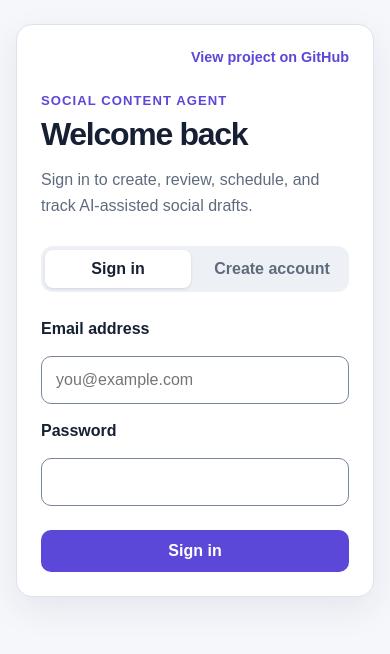
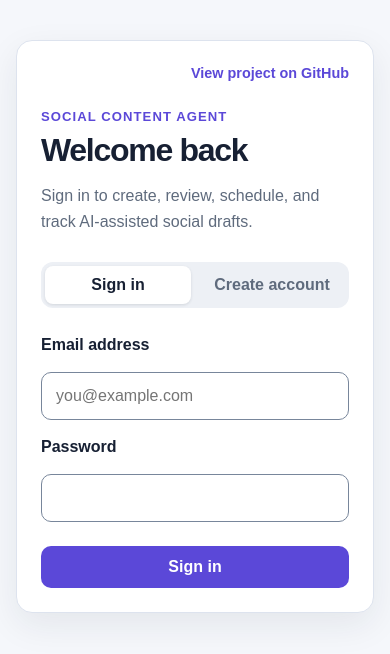
Before and after one commit to prophen/social-content-agent, a Next.js app: page /sign-in in a window 390 px wide. Shown: the top 654 px of the page. Built offline with nearby package versions, Linux system fonts and the light colour scheme.

Commit message:
Support mobile safe-area insets

```diff
--- a/app/globals.css
+++ b/app/globals.css
@@ -24,6 +24,9 @@ html {
 body {
   min-height: 100vh;
   margin: 0;
+  /* Keep content clear of the notch and home indicator in either orientation. */
+  padding: env(safe-area-inset-top, 0px) env(safe-area-inset-right, 0px)
+    env(safe-area-inset-bottom, 0px) env(safe-area-inset-left, 0px);
   color: var(--text);
   background: var(--background);
 }
@@ -34,7 +37,7 @@ textarea {
 }
 
 .page {
-  min-height: 100vh;
+  min-height: calc(100vh - env(safe-area-inset-top, 0px) - env(safe-area-inset-bottom, 0px));
   padding: 48px 20px;
 }
 
@@ -165,7 +168,7 @@ button:disabled {
 
 @media (max-width: 600px) {
   .page {
-    padding: 24px 16px;
+    padding: 40px 16px 24px;
   }
 
   .card {
@@ -871,7 +874,7 @@ button:disabled {
 @media (max-width: 600px) {
   .dashboard-page {
     width: min(100% - 32px, 1120px);
-    padding-top: 32px;
+    padding-top: 48px;
   }
 
   .dashboard-header {
@@ -1035,7 +1038,7 @@ button:disabled {
 @media (max-width: 600px) {
   .new-draft-page {
     width: min(100% - 32px, 760px);
-    padding-top: 24px;
+    padding-top: 40px;
   }
 
   .new-draft-header {
--- a/app/layout.tsx
+++ b/app/layout.tsx
@@ -1,4 +1,4 @@
-import type { Metadata } from "next";
+import type { Metadata, Viewport } from "next";
 import { Geist, Geist_Mono } from "next/font/google";
 import "./globals.css";
 
@@ -17,6 +17,12 @@ export const metadata: Metadata = {
   description: "Social Content Agent",
 };
 
+export const viewport: Viewport = {
+  width: "device-width",
+  initialScale: 1,
+  viewportFit: "cover",
+};
+
 export default function RootLayout({ children }: LayoutProps<"/">) {
   return (
     <html
```
